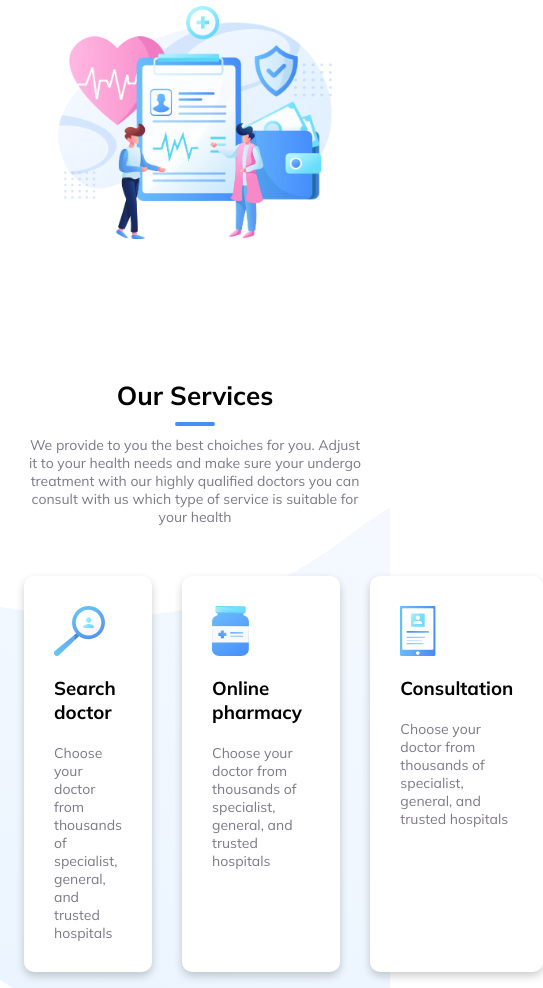
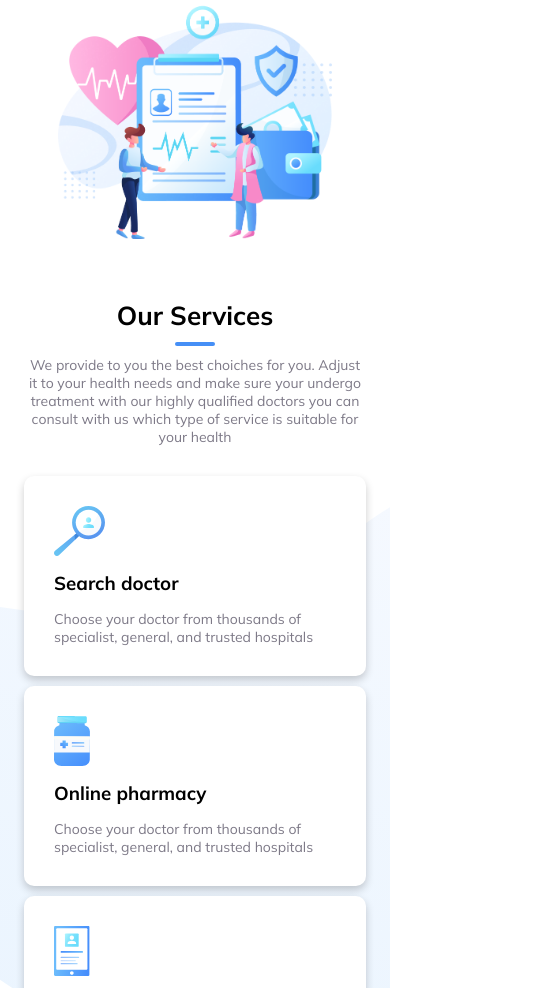
Before and after one commit to MPHDigital-RSA/Trafalga, a plain HTML site: page index.html in a window 390 px wide. Shown: the part 356-1344 px from the top of the page, 543 px wide, since content can reach past the window. Drawn offline with Linux system fonts and the light colour scheme.

Commit message:
mobile optimized the services grid

```diff
--- a/style.css
+++ b/style.css
@@ -296,3 +296,36 @@ header a.active {
 .services-cards .card .icon {
     height: 50px;
 }
+
+@media (max-width: 980px) {
+    .services-cards .card {
+        padding: 20px;
+        gap: 10px;
+    }
+}
+
+@media (max-width: 880px) {
+    .services-cards .card {
+        padding: 30px;
+        gap: 15px;
+    }
+
+    .services-cards {
+        grid-template-columns: 1fr 1fr;
+        gap: 10px;
+    }
+}
+
+@media (max-width: 780px) {
+    .services .container {
+        gap: 30px;
+        padding: 0px 1.5em 50px 1.5em;
+    }
+}
+
+@media (max-width: 580px) {
+    .services-cards {
+        grid-template-columns: 1fr;
+        gap: 10px;
+    }
+}
```
